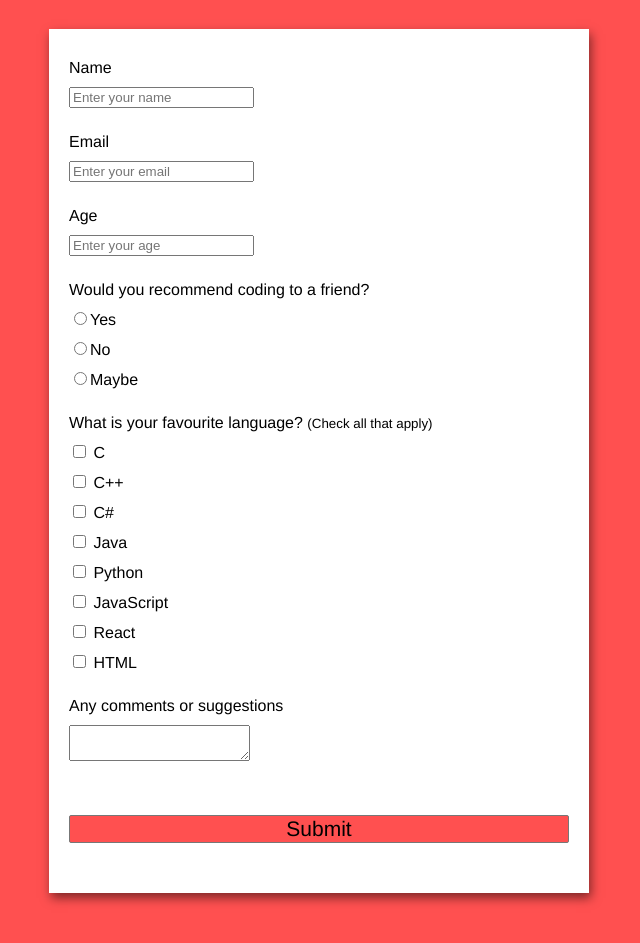
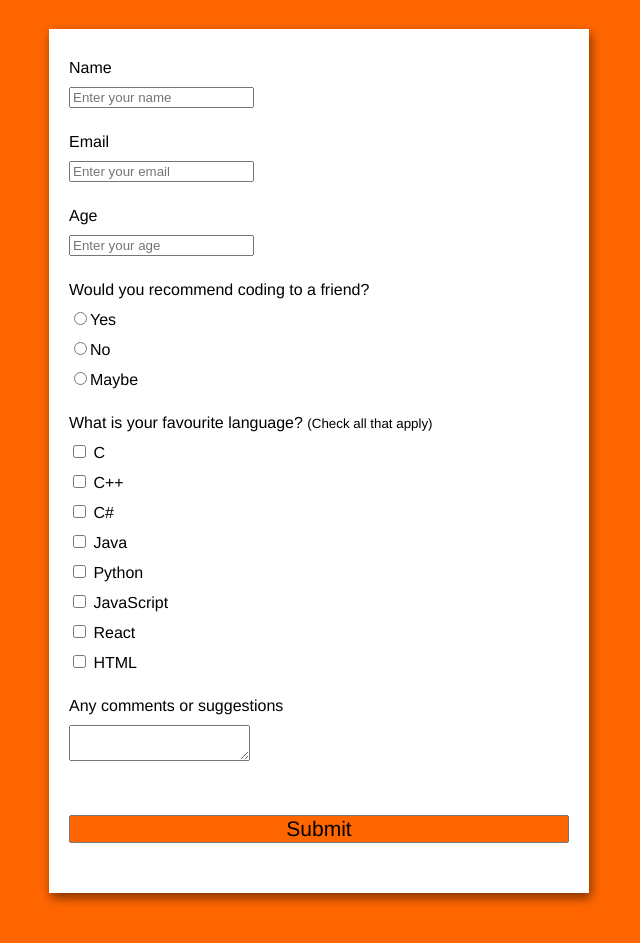
Before and after one commit to MohamedZZZ1/Survey, a plain HTML site: page index.html in a window 1280 px wide. Shown: the part 79-1022 px from the top of the page, without its empty margins (321-961 px from the left). Drawn offline with Linux system fonts and the light colour scheme.

Commit message:
Update index.html

```diff
--- a/index.html
+++ b/index.html
@@ -5,7 +5,7 @@
   <style>
 
     body {
-      background-color: #ff5050;
+      background-color: #ff6600;
       font-family: Helvetica;
       text-align: center;
     }
@@ -48,7 +48,7 @@
     }
 
     button {
-      background-color: #ff5050;
+      background-color: #ff6600;
       border: 1px solid #777;
       border-radius: 2px;
       font-family: inherit;
```
